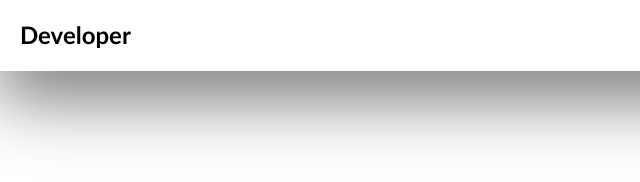
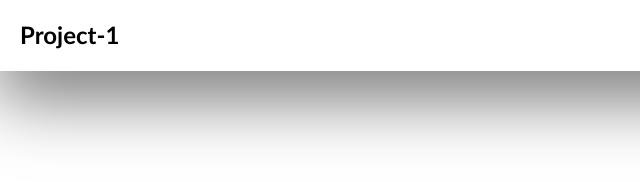
Before and after one commit to rajboopathiking/portfolio, a plain HTML site: page templates/components/header.html in a window 1280 px wide. Shown: the full height of the page, 0-640 px from the left. Drawn offline with Linux system fonts and the light colour scheme; files that its build step writes are made by us from their sources; files whose address does not match are found by name.

Commit message:
Update header.html

```diff
--- a/templates/components/header.html
+++ b/templates/components/header.html
@@ -10,7 +10,7 @@
     <nav>
         <div class="main">
             <div class="header-1">
-                <h1>Developer</h1>
+                <h1>Project-1</h1>
             </div>
             <div class="header-2">
                 <ul>
```
